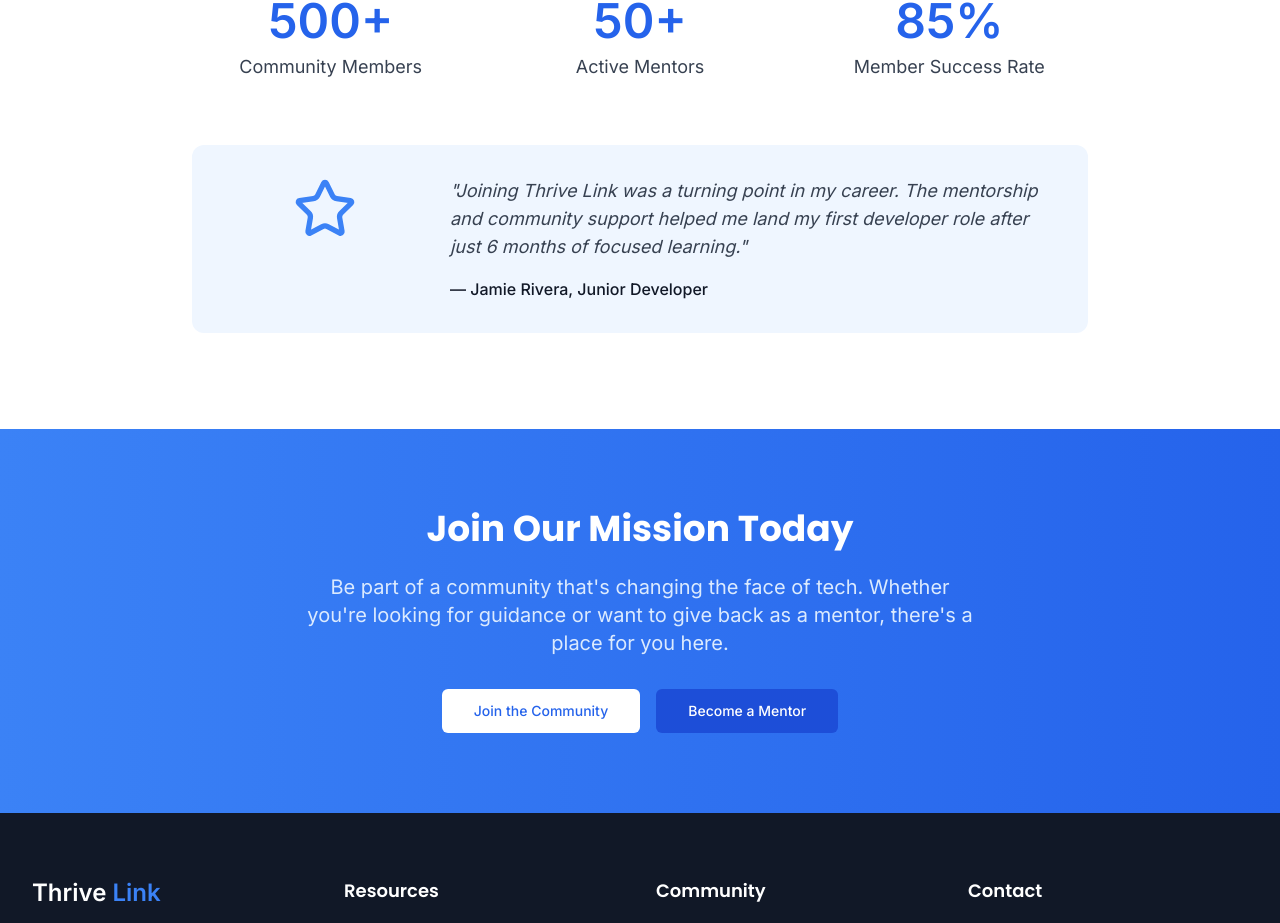
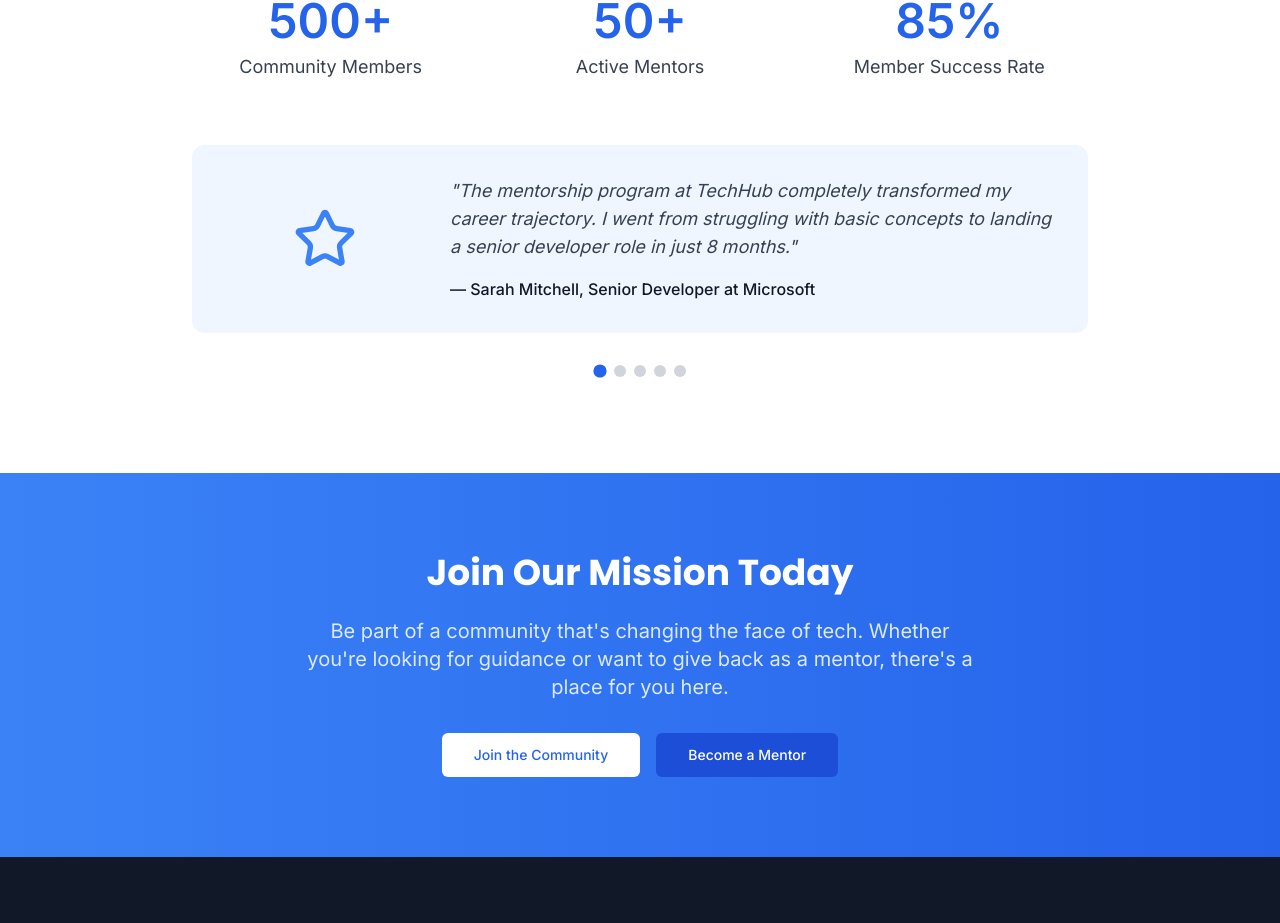
Before and after one commit to oluwaseyipd/thrivelink, a React (Vite) app: page /about in a window 1280 px wide. Shown: the part 3567-4490 px from the top of the page. Built offline with nearby package versions, Linux system fonts and the light colour scheme.

Commit message:
Turned About testimonial to a component and slider

```diff
--- /dev/null
+++ b/src/components/Testimonial.tsx
@@ -0,0 +1,122 @@
+import React, { useState, useEffect } from "react";
+import { Star } from "lucide-react";
+
+
+
+const userTestimony = [
+  {
+    text: "The mentorship program at TechHub completely transformed my career trajectory. I went from struggling with basic concepts to landing a senior developer role in just 8 months.",
+    name: "Sarah Mitchell",
+    role: "Senior Developer at Microsoft",
+  },
+  {
+    text: "I was skeptical about online learning until I joined this community. The hands-on projects and peer support made all the difference in my understanding of complex algorithms.",
+    name: "Marcus Johnson",
+    role: "Software Engineer at Google",
+  },
+  {
+    text: "The real-world projects and industry connections I gained here were invaluable. I'm now working at my dream company and couldn't be happier with my career progression.",
+    name: "Emily Rodriguez",
+    role: "Full Stack Developer at Stripe",
+  },
+  {
+    text: "As a career changer from marketing to tech, I was overwhelmed by the learning curve. The structured curriculum and supportive community here made my transition smooth and successful.",
+    name: "David Chen",
+    role: "Data Scientist at Netflix",
+  },
+  {
+    text: "The collaborative environment and cutting-edge resources provided here helped me develop skills I never thought possible. I'm now leading a team of developers and loving every moment of it.",
+    name: "Rachel Thompson",
+    role: "Tech Lead at Airbnb",
+  }
+];
+
+const Testimonial = () => {
+
+     const [currentIndex, setCurrentIndex] = useState(0);
+  const [isTransitioning, setIsTransitioning] = useState(true);
+
+  // Create extended array for seamless looping
+  const extendedTestimonials = [...userTestimony, ...userTestimony];
+
+  useEffect(() => {
+    const interval = setInterval(() => {
+      setCurrentIndex((prevIndex) => prevIndex + 1);
+    }, 5000); // Change slide every 5 seconds
+
+    return () => clearInterval(interval);
+  }, []);
+
+  useEffect(() => {
+    // Reset to beginning when we reach the end of first set
+    if (currentIndex >= userTestimony.length) {
+      setTimeout(() => {
+        setIsTransitioning(false);
+        setCurrentIndex(0);
+        setTimeout(() => {
+          setIsTransitioning(true);
+        }, 50);
+      }, 500);
+    }
+  }, [currentIndex]);
+
+  const goToSlide = (index) => {
+    setCurrentIndex(index);
+    setIsTransitioning(true);
+  };
+
+  return (
+    // Custom Slider - One Card at a Time
+    <div className="relative max-w-4xl mx-auto">
+      {/* Slider Container */}
+      <div className="overflow-hidden rounded-xl">
+        <div
+          className={`flex ${isTransitioning ? 'transition-transform duration-500 ease-in-out' : ''}`}
+          style={{ transform: `translateX(-${currentIndex * 100}%)` }}
+        >
+          {extendedTestimonials.map((testimonial, index) => (
+            <div
+              key={`${testimonial.name}-${index}`}
+              className="bg-blue-50 dark:bg-gray-700 p-8 rounded-xl max-w-4xl mx-auto min-w-full"
+            >
+              <div className="flex flex-col md:flex-row gap-6">
+                <div className="md:w-1/4 flex justify-center">
+
+                    <div className="text-6xl text-thrive-blue flex items-center justify-center">
+                      <Star className="w-16 h-16" />
+                    </div>
+
+                </div>
+                <div className="md:w-3/4">
+                  <blockquote className="text-lg italic text-gray-700 dark:text-gray-300 mb-4">
+                    "{testimonial.text}"
+                  </blockquote>
+                  <div className="font-medium text-gray-900 dark:text-white">
+                    — {testimonial.name}, {testimonial.role}
+                  </div>
+                </div>
+              </div>
+            </div>
+          ))}
+        </div>
+      </div>
+      {/* Motion Dots */}
+      <div className="flex justify-center mt-8 space-x-2">
+        {userTestimony.map((_, index) => (
+          <button
+            key={index}
+            onClick={() => goToSlide(index)}
+            className={`w-3 h-3 rounded-full transition-all duration-300 ${
+              index === (currentIndex % userTestimony.length)
+                ? 'bg-blue-600 scale-110'
+                : 'bg-gray-300 hover:bg-gray-400'
+            }`}
+            aria-label={`Go to testimonial ${index + 1}`}
+          />
+        ))}
+      </div>
+    </div>
+  )
+}
+
+export default Testimonial;
--- a/src/components/TestimonialsSection.tsx
+++ b/src/components/TestimonialsSection.tsx
@@ -1,3 +1,4 @@
+import { useState, useEffect } from 'react';
 
 const testimonials = [
   {
@@ -27,30 +28,69 @@ const testimonials = [
 ];
 
 const TestimonialsSection = () => {
+  const [currentIndex, setCurrentIndex] = useState(0);
+  const [isTransitioning, setIsTransitioning] = useState(true);
+
+  // Create extended array for seamless looping
+  const extendedTestimonials = [...testimonials, ...testimonials, ...testimonials];
+
+  useEffect(() => {
+    const interval = setInterval(() => {
+      setCurrentIndex((prevIndex) => prevIndex + 1);
+    }, 4000); // Change slide every 4 seconds
+
+    return () => clearInterval(interval);
+  }, []);
+
+  useEffect(() => {
+    // Reset to beginning when we reach the end of first set
+    if (currentIndex >= testimonials.length) {
+      setTimeout(() => {
+        setIsTransitioning(false);
+        setCurrentIndex(0);
+        setTimeout(() => {
+          setIsTransitioning(true);
+        }, 50);
+      }, 500);
+    }
+  }, [currentIndex]);
+
+  const goToSlide = (index) => {
+    setCurrentIndex(index);
+    setIsTransitioning(true);
+  };
+
   return (
-    <section id="testimonials" className="section bg-white dark:bg-gray-900">
-      <div className="container mx-auto">
+    <section id="testimonials" className="section bg-white dark:bg-gray-900 py-16">
+      <div className="container mx-auto px-4">
         <div className="text-center max-w-3xl mx-auto mb-16">
           <h2 className="text-3xl md:text-4xl font-bold mb-6 text-gray-900 dark:text-white">
             Success Stories
           </h2>
-          <div className="w-20 h-1 bg-thrive-blue mx-auto mb-6"></div>
+          <div className="w-20 h-1 bg-blue-600 mx-auto mb-6"></div>
           <p className="text-xl text-gray-600 dark:text-gray-300">
             Hear from community members who have transformed their careers with ThriveLink.
           </p>
         </div>
 
-        <div className="grid grid-cols-1 md:grid-cols-3 gap-8">
-          {testimonials.map((testimonial) => (
-            <div key={testimonial.id} className="bg-gray-50 dark:bg-gray-800 rounded-lg p-8 shadow-md">
-              <div className="flex mb-6">
-                <svg className="text-thrive-blue h-8 w-8 mr-2" fill="currentColor" viewBox="0 0 32 32" aria-hidden="true">
+        <div className="relative max-w-7xl mx-auto">
+          {/* Slider Container */}
+          <div className="overflow-hidden rounded-lg">
+            <div
+              className={`flex ${isTransitioning ? 'transition-transform duration-500 ease-in-out' : ''}`}
+              style={{ transform: `translateX(-${currentIndex * (100 / 3)}%)` }}
+            >
+              {extendedTestimonials.map((testimonial, index) => (
+                <div key={`${testimonial.id}-${index}`} className="w-1/3 flex-shrink-0 px-4">
+                  <div className="bg-gray-50 dark:bg-gray-800 rounded-lg p-6 shadow-lg h-full">
+                    <div className="flex mb-4">
+                      <svg className="text-blue-600 h-6 w-6 mr-2" fill="currentColor" viewBox="0 0 32 32" aria-hidden="true">
                         <path d="M9.352 4C4.456 7.456 1 13.12 1 19.36c0 5.088 3.072 8.064 6.624 8.064 3.36 0 5.856-2.688 5.856-5.856 0-3.168-2.208-5.472-5.088-5.472-.576 0-1.344.096-1.536.192.48-3.264 3.552-7.104 6.624-9.024L9.352 4zm16.512 0c-4.8 3.456-8.256 9.12-8.256 15.36 0 5.088 3.072 8.064 6.624 8.064 3.264 0 5.856-2.688 5.856-5.856 0-3.168-2.304-5.472-5.184-5.472-.576 0-1.248.096-1.44.192.48-3.264 3.456-7.104 6.528-9.024L25.864 4z" />
                       </svg>
                     </div>
 
-              <p className="text-gray-600 dark:text-gray-300 mb-6">
-                {testimonial.quote}
+                    <p className="text-base text-gray-600 dark:text-gray-300 mb-6 leading-relaxed">
+                      "{testimonial.quote}"
                     </p>
 
                     <div className="flex items-center">
@@ -60,16 +100,35 @@ const TestimonialsSection = () => {
                         className="h-10 w-10 rounded-full mr-3"
                       />
                       <div>
-                  <h4 className="font-semibold text-gray-900 dark:text-white">
+                        <h4 className="font-semibold text-gray-900 dark:text-white text-sm">
                           {testimonial.name}
                         </h4>
-                  <p className="text-sm text-gray-500 dark:text-gray-400">
+                        <p className="text-xs text-gray-500 dark:text-gray-400">
                           {testimonial.role}, {testimonial.company}
                         </p>
                       </div>
                     </div>
                   </div>
+                </div>
               ))}
+            </div>
+          </div>
+
+          {/* Motion Dots */}
+          <div className="flex justify-center mt-8 space-x-2">
+            {testimonials.map((_, index) => (
+              <button
+                key={index}
+                onClick={() => goToSlide(index)}
+                className={`w-3 h-3 rounded-full transition-all duration-300 ${
+                  index === (currentIndex % testimonials.length)
+                    ? 'bg-blue-600 scale-110'
+                    : 'bg-gray-300 dark:bg-gray-600 hover:bg-gray-400 dark:hover:bg-gray-500'
+                }`}
+                aria-label={`Go to testimonial ${index + 1}`}
+              />
+            ))}
+          </div>
         </div>
       </div>
     </section>
--- a/src/pages/AboutUs.tsx
+++ b/src/pages/AboutUs.tsx
@@ -3,6 +3,7 @@ import { useState, useEffect, useRef } from 'react';
 import { Link } from 'react-router-dom';
 import Navbar from "@/components/Navbar";
 import Footer from "@/components/Footer";
+import Testimonial from '@/components/Testimonial';
 // import ThemeToggle from "@/components/ThemeToggle";
 import ScrollReveal from "@/components/ScrollReveal";
 import { Button } from "@/components/ui/button";
@@ -505,25 +506,8 @@ const AboutUs = () => {
             </div>
           </div>
 
-            <div className="bg-blue-50 dark:bg-gray-700 p-8 rounded-xl max-w-4xl mx-auto">
-              <div className="flex flex-col md:flex-row gap-6">
-                <div className="md:w-1/4 flex justify-center">
-                  <div className="text-6xl text-thrive-blue">
-                    <Star className="w-16 h-16" />
-                  </div>
-                </div>
-                <div className="md:w-3/4">
-                  <blockquote className="text-lg italic text-gray-700 dark:text-gray-300 mb-4">
-                    "Joining Thrive Link was a turning point in my career. The
-                    mentorship and community support helped me land my first
-                    developer role after just 6 months of focused learning."
-                  </blockquote>
-                  <div className="font-medium text-gray-900 dark:text-white">
-                    — Jamie Rivera, Junior Developer
-                  </div>
-                </div>
-              </div>
-            </div>
+          <Testimonial />
+
           </div>
         </section>
       </ScrollReveal>
```
Lines whose indentation alone changed are shown as unchanged.
